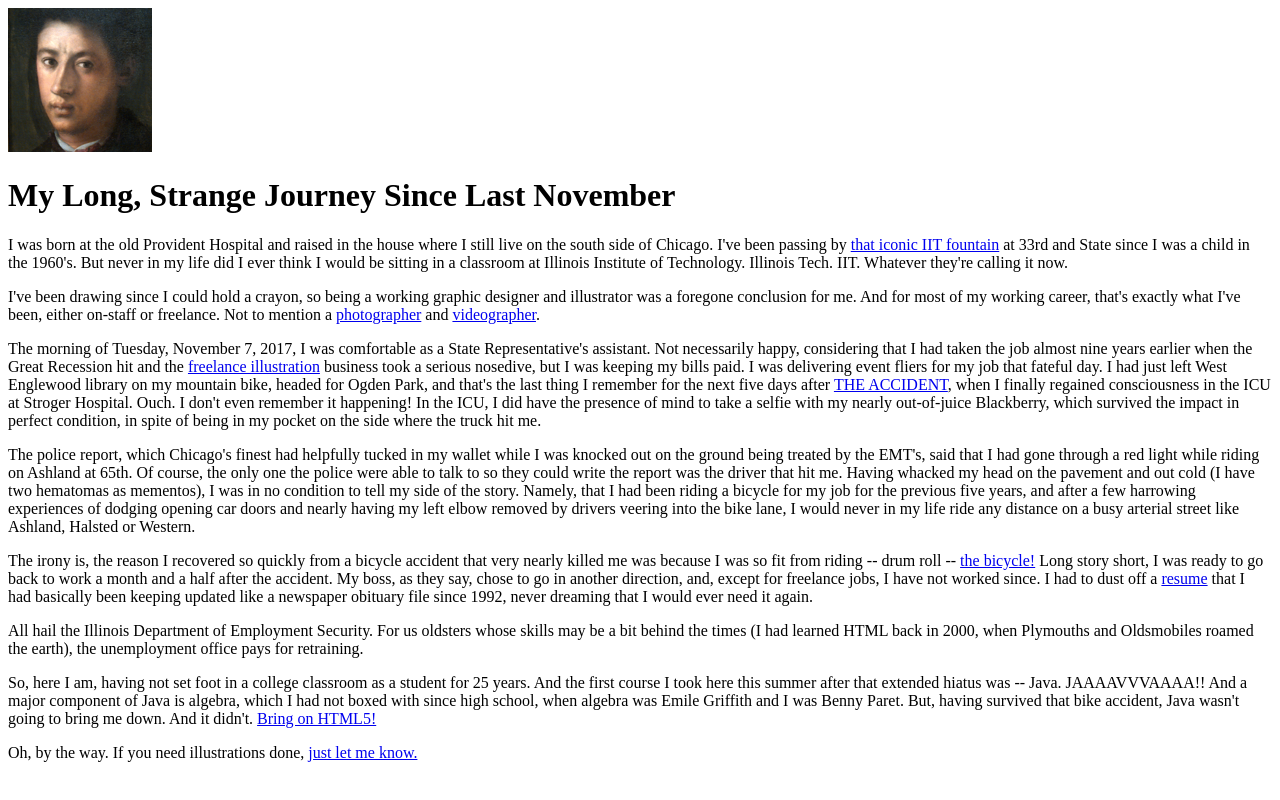
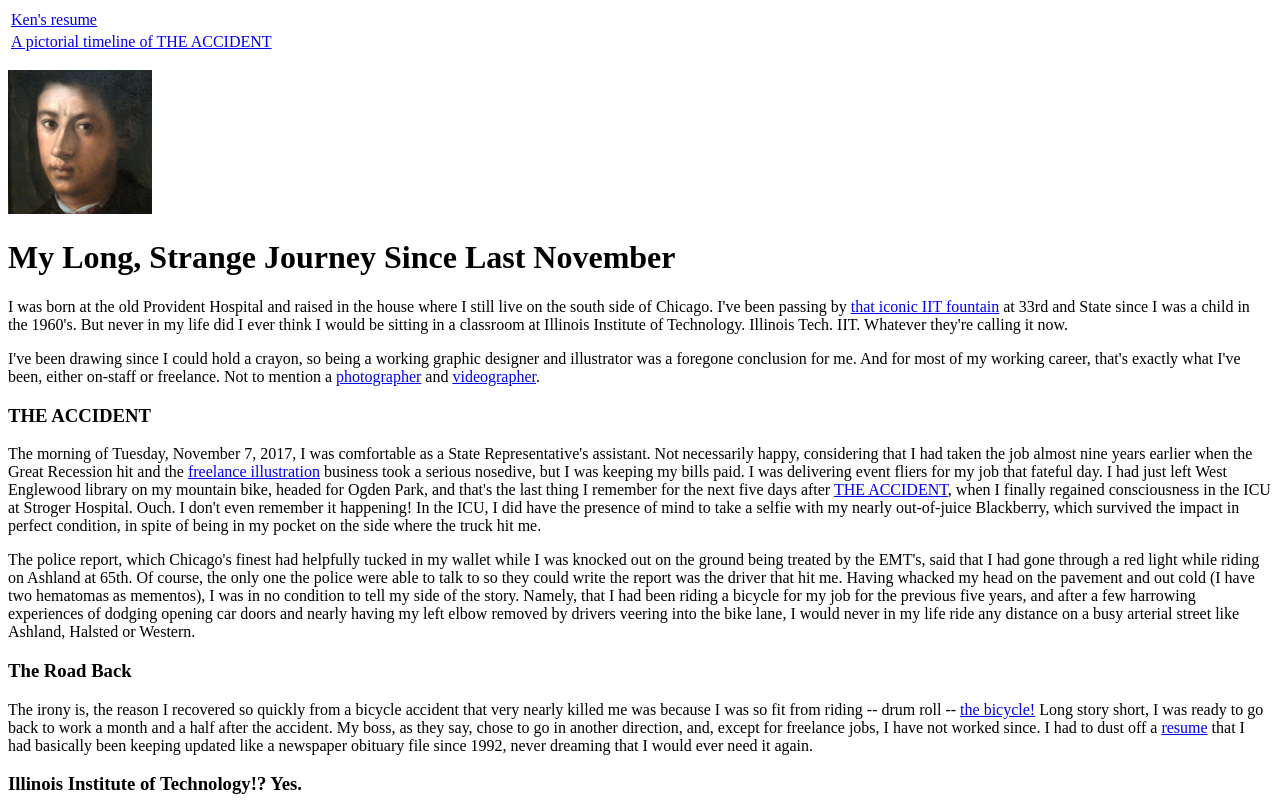
Before and after one commit to KentheArtist/KenSmithProject1, a plain HTML site: page index.html in a window 1280 px wide. Shown: the top 800 px of the page. Drawn offline with Linux system fonts and the light colour scheme.

Commit message:
Revisions to Project 1
Revised links at top of pages for ease of moving between pages. Also, revised text and cascading code.

```diff
--- a/index.html
+++ b/index.html
@@ -8,28 +8,28 @@
 </head>
 
 <body>
-
+<table id="Backlinks">
+    <tr>
+	  <td><a href="kensmithsresume.html" title="Ken Smith's Resume">Ken's resume</a>
+	</tr>
+    <tr>
+      <td><a href="bikeaccident.html" title="Timeline of the Accident">A pictorial timeline of THE ACCIDENT</a>
+    </tr>
+</table>
+    <p> </p>
 <a href="images/doplgangrweb.png">
   <img src="images/doplgangrweb.png" width="144" height="144" alt="My Doppleganger, Alessandro de Medici"></a>
 <h1>My Long, Strange Journey Since Last November</h1>
-
   <p>I was born at the old Provident Hospital and raised in the house where I still live on the south side of Chicago. I've been passing by <a href="https://flic.kr/p/f88qrW" title="IIT Fountain">that iconic IIT fountain</a> at 33rd and State since I was a child in the 1960's. But never in my life did I ever think I would be sitting in a classroom at Illinois Institute of Technology. Illinois Tech. IIT. Whatever they're calling it now.</p>
-
   <p>I've been drawing since I could hold a crayon, so being a working graphic designer and illustrator was a foregone conclusion for me. And for most of my working career, that's exactly what I've been, either on-staff or freelance. Not to mention a <a href="https://flic.kr/p/f88qrW" title="My Flickr Photostream">photographer</a> and <a href="https://www.youtube.com/artistmac" title="My YouTube Channel">videographer</a>.</p>
-
+<h3>THE ACCIDENT</h3>
   <p>The morning of Tuesday, November 7, 2017, I was comfortable as a State Representative's assistant. Not necessarily happy, considering that I had taken the job almost nine years earlier when the Great Recession hit and the <a href="http://www.kensmithillustration.com" title="Ken Smith's Business Website">freelance illustration</a> business took a serious nosedive, but I was keeping my bills paid. I was delivering event fliers for my job that fateful day. I had just left West Englewood library on my mountain bike, headed for Ogden Park, and that's the last thing I remember for the next five days after <a href="bikeaccident.html" title="Timeline of the Accident">THE ACCIDENT</a>, when I finally regained consciousness in the ICU at Stroger Hospital. Ouch. I don't even remember it happening! In the ICU, I did have the presence of mind to take a selfie with my nearly out-of-juice Blackberry, which survived the impact in perfect condition, in spite of being in my pocket on the side where the truck hit me.</p>
-
   <p>The police report, which Chicago's finest had helpfully tucked in my wallet while I was knocked out on the ground being treated by the EMT's, said that I had gone through a red light while riding on Ashland at 65th. Of course, the only one the police were able to talk to so they could write the report was the driver that hit me. Having whacked my head on the pavement and out cold (I have two hematomas as mementos), I was in no condition to tell my side of the story. Namely, that I had been riding a bicycle for my job for the previous five years, and after a few harrowing experiences of dodging opening car doors and nearly having my left elbow removed by drivers veering into the bike lane, I would never in my life ride any distance on a busy arterial street like Ashland, Halsted or Western.</p>
-
+<h3>The Road Back</h3>
   <p>The irony is, the reason I recovered so quickly from a bicycle accident that very nearly killed me was because I was so fit from riding -- drum roll -- <a href="https://www.flickr.com/search/?user_id=26329029%40N06&view_all=1&text=Schwinn" title="Schwinn Search in Flickr">the bicycle!</a> Long story short, I was ready to go back to work a month and a half after the accident. My boss, as they say, chose to go in another direction, and, except for freelance jobs, I have not worked since. I had to dust off a <a href="kensmithsresume.html" title="Ken Smith's Resume"> resume</a> that I had basically been keeping updated like a newspaper obituary file since 1992, never dreaming that I would ever need it again.</p>
-
+<h3>Illinois Institute of Technology!? Yes.</h3>
   <p>All hail the Illinois Department of Employment Security. For us oldsters whose skills may be a bit behind the times (I had learned HTML back in 2000, when Plymouths and Oldsmobiles roamed the earth), the unemployment office pays for retraining. </p>
-
   <p>So, here I am, having not set foot in a college classroom as a student for 25 years. And the first course I took here this summer after that extended hiatus was -- Java. JAAAAVVVAAAA!! And a major component of Java is algebra, which I had not boxed with since high school, when algebra was Emile Griffith and I was Benny Paret. But, having survived that bike accident, Java wasn't going to bring me down. And it didn't. <a href="https://youtu.be/X6sC8G3jiMg" title="hyperlink to YouTube video">Bring on HTML5!</a> </p>
-
   <p>Oh, by the way. If you need illustrations done, <a href="mailto:smithster@kensmithillustration.com">just let me know.</a> </p>
-
-
 </body>
-
 </html>
```
Also changed, not shown: bikeaccident.html (+12 -23 lines), kensmithsresume.html (+9 -0 lines). Lines whose indentation alone changed are shown as unchanged.
